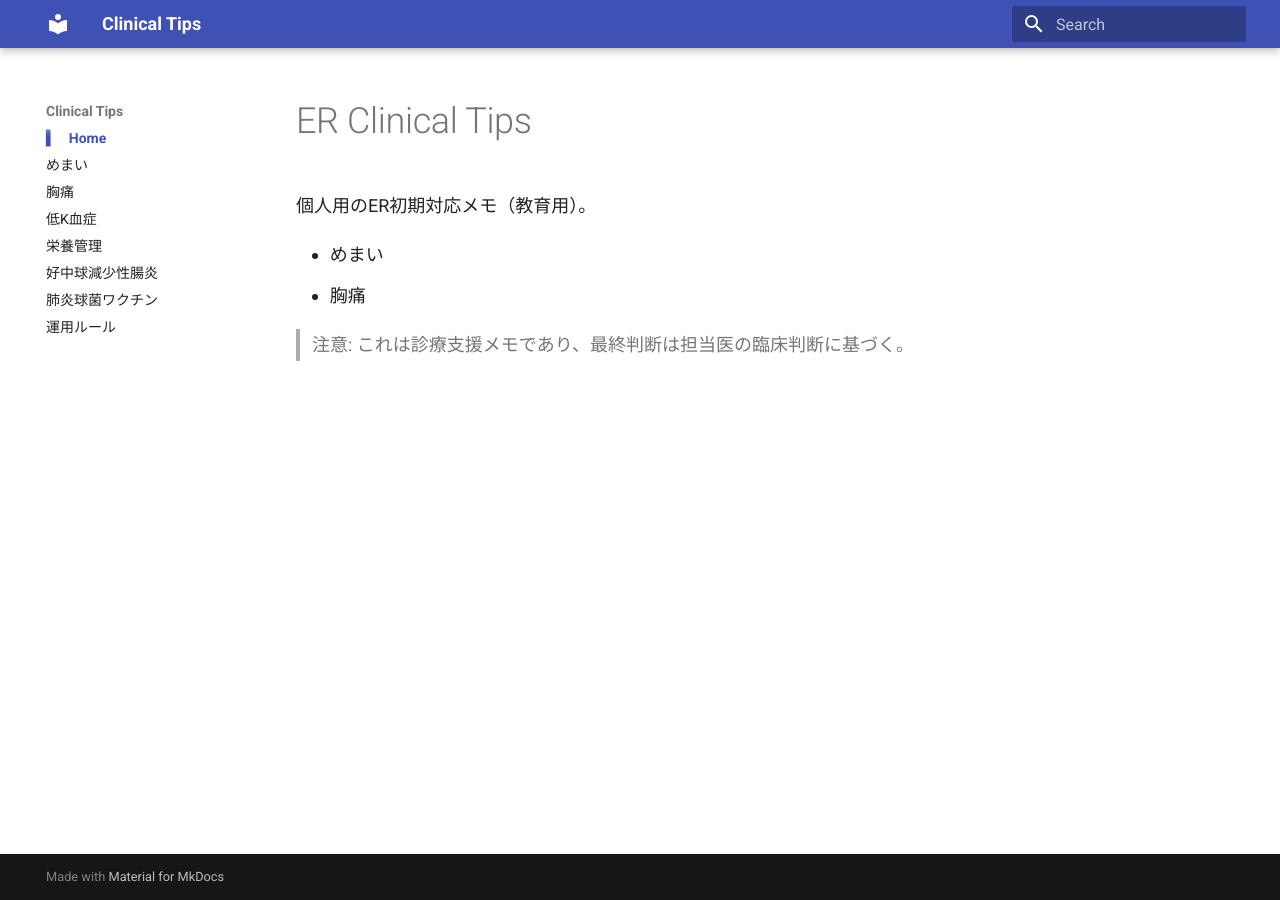
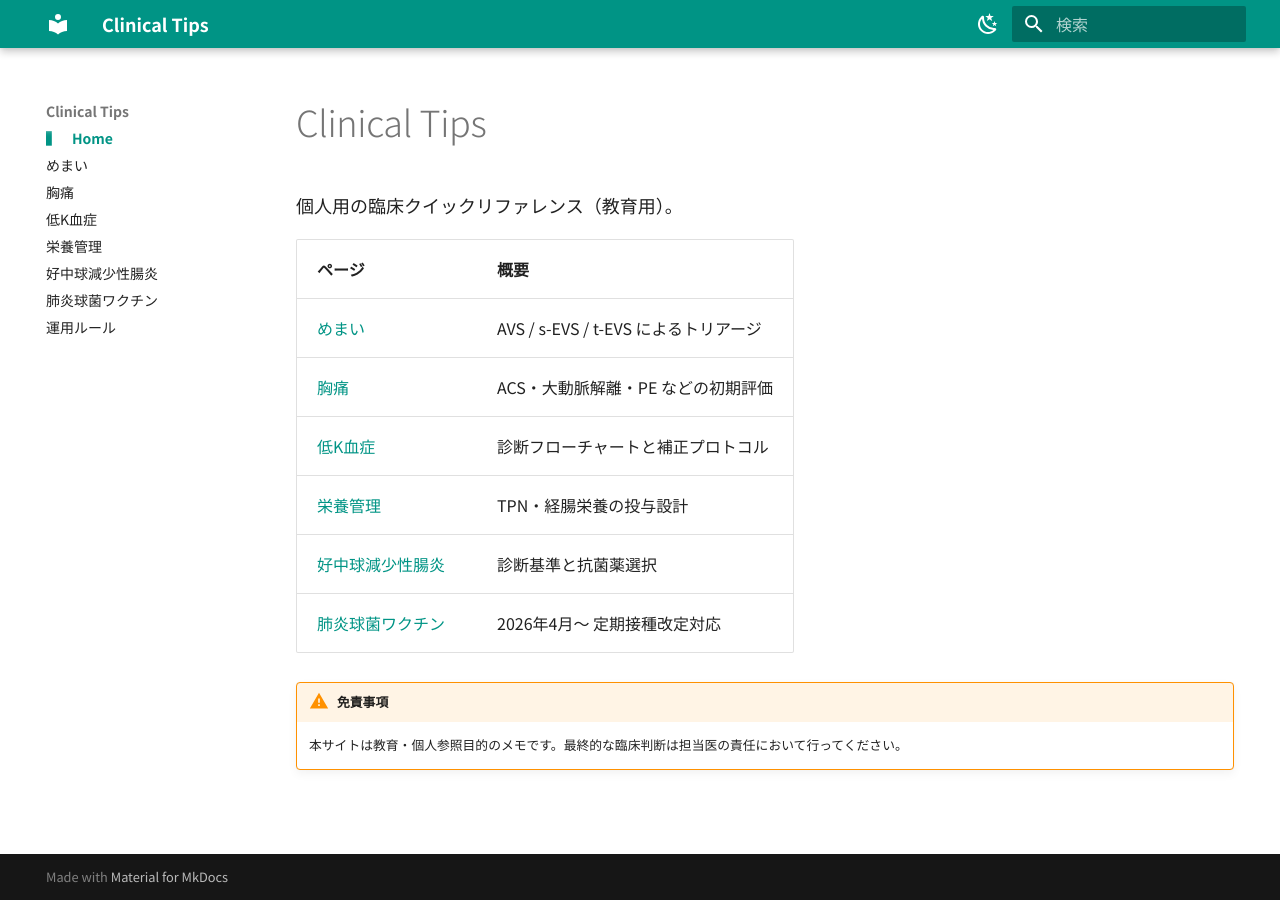
Before and after one commit to hsyn0917/clinical-tips, an MkDocs documentation site: the page built from docs/index.md, in a window 1280 px wide. Built offline with MkDocs 1.6.1 and Material for MkDocs 9.7.7, drawn with Linux system fonts in a browser that asks for light colours.

Commit message:
Improve visual design and update site title
- Add teal color scheme with dark/light mode toggle
- Add Noto Sans JP font for Japanese readability
- Enable navigation.top, search.suggest/highlight, content.code.copy
- Update index.md: remove ER from title, add page overview table

Co-Authored-By: Claude Sonnet 4.6 <noreply@anthropic.com>

```diff
--- a/docs/index.md
+++ b/docs/index.md
@@ -1,8 +1,15 @@
-# ER Clinical Tips
+# Clinical Tips
 
-個人用のER初期対応メモ（教育用）。
+個人用の臨床クイックリファレンス（教育用）。
 
-- めまい
-- 胸痛
+| ページ | 概要 |
+|--------|------|
+| [めまい](dizziness.md) | AVS / s-EVS / t-EVS によるトリアージ |
+| [胸痛](chest-pain.md) | ACS・大動脈解離・PE などの初期評価 |
+| [低K血症](hypokalemia.md) | 診断フローチャートと補正プロトコル |
+| [栄養管理](nutrition.md) | TPN・経腸栄養の投与設計 |
+| [好中球減少性腸炎](neutropenic-enterocolitis.md) | 診断基準と抗菌薬選択 |
+| [肺炎球菌ワクチン](pneumococcal-vaccine.md) | 2026年4月〜 定期接種改定対応 |
 
-> 注意: これは診療支援メモであり、最終判断は担当医の臨床判断に基づく。
+!!! warning "免責事項"
+    本サイトは教育・個人参照目的のメモです。最終的な臨床判断は担当医の責任において行ってください。
--- a/mkdocs.yml
+++ b/mkdocs.yml
@@ -1,13 +1,34 @@
 site_name: Clinical Tips
-site_description: Personal clinical quick reference
+site_description: 個人用臨床クイックリファレンス
 
 theme:
   name: material
+  language: ja
+  palette:
+    - scheme: default
+      primary: teal
+      accent: cyan
+      toggle:
+        icon: material/weather-night
+        name: ダークモードに切替
+    - scheme: slate
+      primary: teal
+      accent: cyan
+      toggle:
+        icon: material/weather-sunny
+        name: ライトモードに切替
+  font:
+    text: Noto Sans JP
+    code: Roboto Mono
   features:
     - toc.integrate
     - toc.follow
     - navigation.sections
     - navigation.expand
+    - navigation.top
+    - search.suggest
+    - search.highlight
+    - content.code.copy
 
 markdown_extensions:
   - toc:
```
